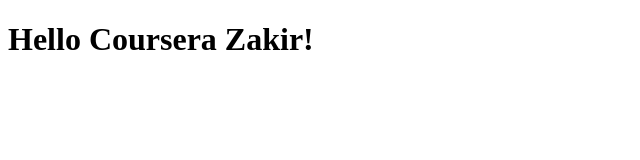
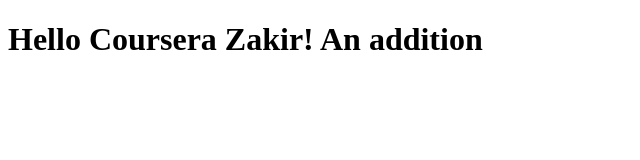
Before and after one commit to zsiddiq/coursera-test, a plain HTML site: page site/index.html in a window 1280 px wide. Shown: the whole page, without its empty margins (0-640 px from the left). Drawn offline with Linux system fonts and the light colour scheme.

Commit message:
My First page additon.

```diff
--- a/site/index.html
+++ b/site/index.html
@@ -4,6 +4,6 @@
 	<title>Hello Coursera Zakir!</title>
 </head>
 <body>
-<h1>Hello Coursera Zakir!</h1>
+<h1>Hello Coursera Zakir! An addition</h1>
 </body>
 </html>
```
